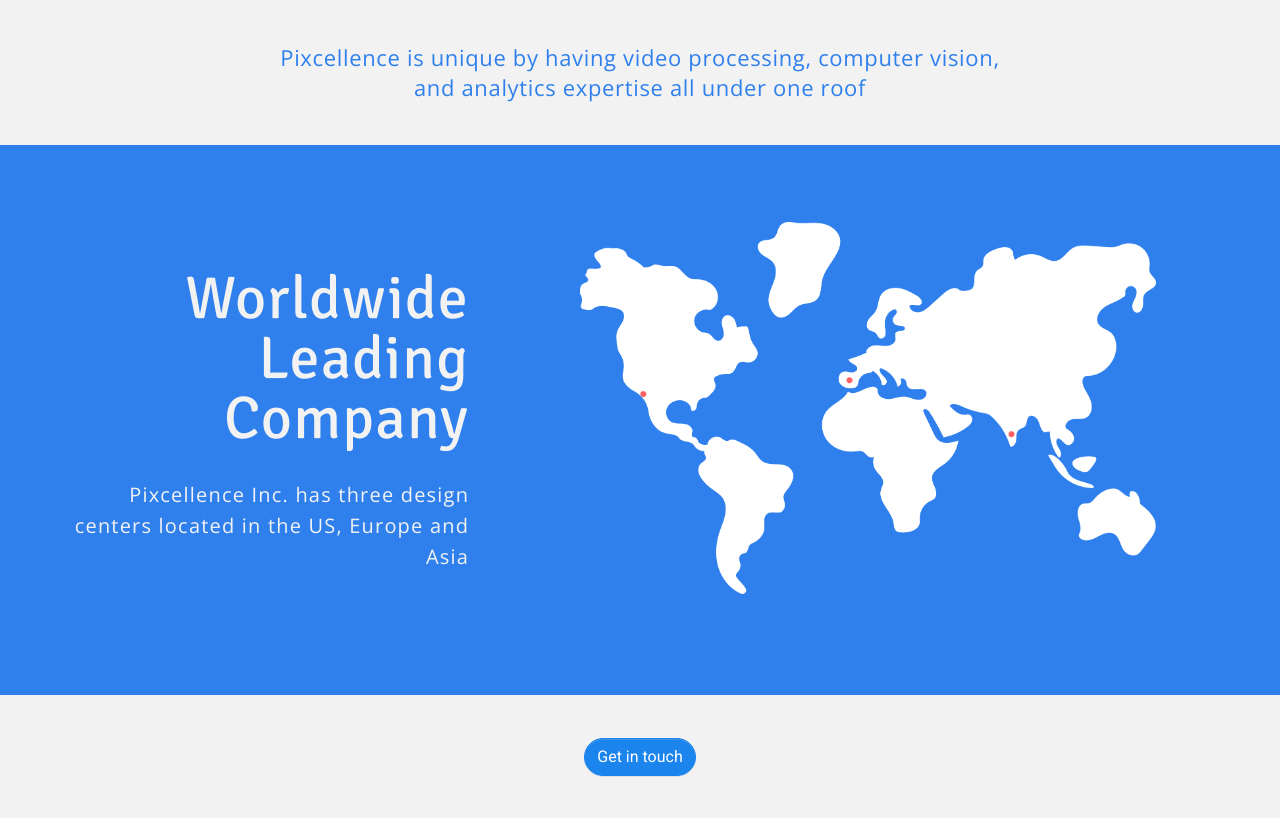
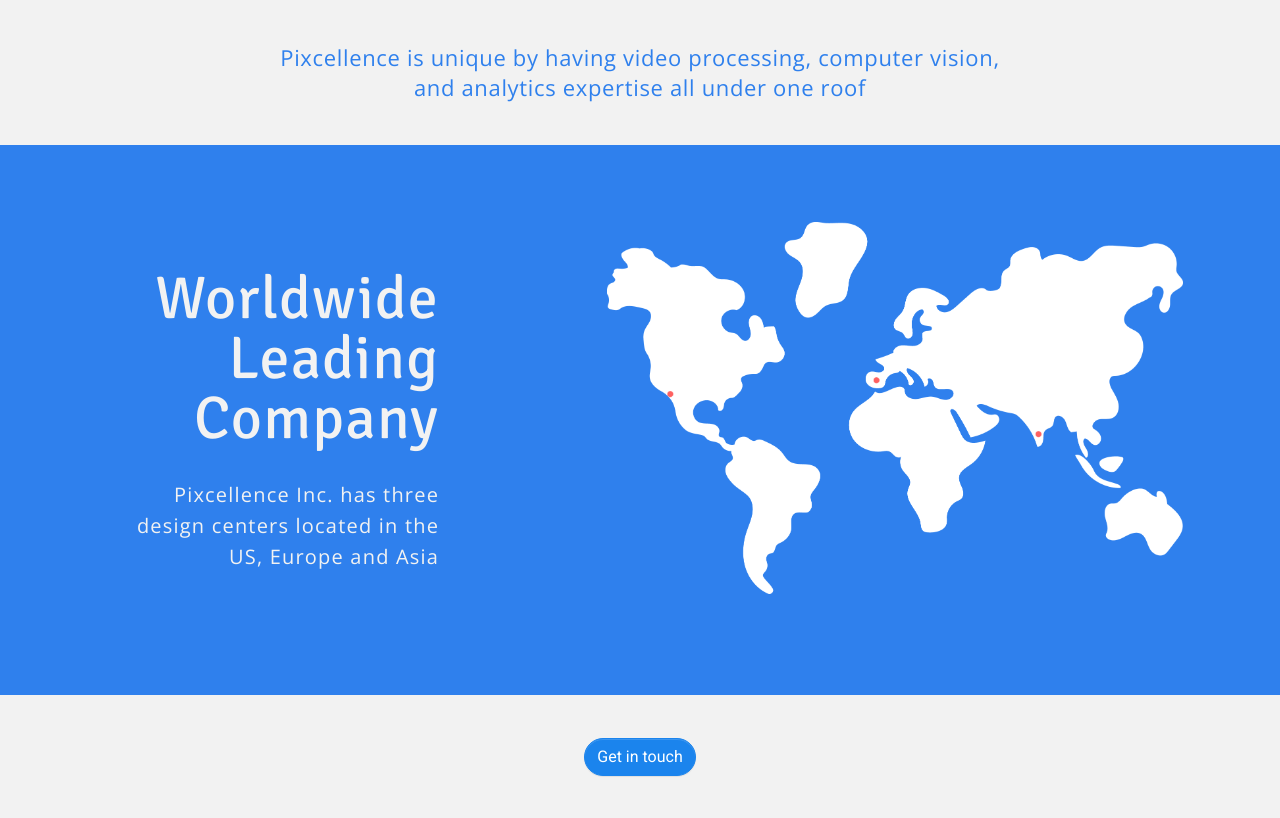
Before and after one commit to DazLamas/pixcellence-2.0.0, a PHP site: page /index.html in a window 1280 px wide. Shown: the part 2352-3170 px from the top of the page. Run offline with PHP 8.4, Linux system fonts and the light colour scheme.

Commit message:
Landing. Map. reverse responsive sass writing. Set max width for text

```diff
--- a/app/scss/custom/views/_landing.scss
+++ b/app/scss/custom/views/_landing.scss
@@ -537,67 +537,80 @@ $banner-semantic-bottom-padding: 40px;
   height: auto;
   background: #2F80ED;
   width: 100%;
+  flex-direction: column;
   display: flex;
   align-items: center;
   padding-left: 5.5%;
-  .column-1 {
-    width: 35%;
-  }
-  .column-2 {
-    width: 65%;
-  }
-  .banner-map__text{
-    justify-content: flex-end;
+  // .wrapper {
+  //   display: flex;
+  //   flex-direction: column;
+  //   width: 100%;
+  // }
+  &__text-cont {
+    padding-left: 0;
+    margin-bottom: 2em;
+    margin-top: 2em;
     display: flex;
     flex-direction: column;
-    // padding-left: 180px;
-    h2 {
+    > * {
+      text-align: center;
+      padding: 0 30px;
+    }
+    .title {
       font-family: 'Signika';
       font-weight: normal;
       font-size: 60px;
       line-height: 60px;
-      text-align: right;
       letter-spacing: 0.02em;
       margin-bottom: .5em;
       color: #F2F2F2;
     }
-    p {
+    .text {
       font-family: 'Open Sans';
       font-weight: 300;
       font-size: 20px;
       line-height: 31px;
-      text-align: right;
       letter-spacing: 0.06em;
       color: #F2F2F2;
+      max-width: 565px;
+      align-self: center;
     }
   }
-  .banner-map__img-cont {
+  &__img-cont {
+    text-align: center;
     img {
-      margin-left: 15%;
-      width: 576px;
+      margin-left: 0;
+      width: 80%;
     }
   }
-  @media (max-width: 1024px) {
-    flex-direction: column;
-    display:flex;
-    .banner-map__text {
-      padding-left: 0;
-      margin-bottom: 2em;
-      margin-top: 2em;
-      h2, p {
-        text-align: center;
-        padding: 0 30px;
+  &__column-1,
+  &__column-2 {
+    width: 100%;
+  }
+
+  @media (min-width: 1024px) {
+    flex-direction: row;
+    &__text-cont{
+      justify-content: flex-end;
+      display: flex;
+      flex-direction: column;
+      // padding-left: 180px;
+      .title,
+      .text {
+        max-width: 365px;
+        align-self: flex-end;
+        text-align: right;
       }
     }
-    .banner-map__img-cont {
-      text-align: center;
-      img {
-        margin-left: 0;
-        width: 80%;
-      }
+    &__img-cont img{
+        margin-left: 15%;
+        width: 576px;
     }
-    .column-1, .column-2 {
-      width: 100%;
+    &__column-1 {
+      width: 35%;
+    }
+    &__column-2 {
+      width: 65%;
     }
   }
 
--- a/index.html
+++ b/index.html
@@ -139,15 +139,17 @@
       <p class="banner-slogan__text">Pixcellence is unique by having video processing, computer vision, and analytics expertise all under one roof</p>
     </div>
     <section class="banner-map padding--horizontal--normal">
-      <div class="column-1">
-        <header class="banner-map__text">
-          <h2>Worldwide <br> Leading <br> Company</h2>
-          <p>Pixcellence Inc. has three design centers located in the US, Europe and Asia</p>
-        </header>
-      </div>
-      <div class="column-2 banner-map__img-cont mb-4">
-        <img src="app/img/landing/map_red-dots.png" alt="pixcellence offices worldmap">
-      </div>
+      <!-- <div class="wrapper"> -->
+        <div class="banner-map__column-1">
+          <header class="banner-map__text-cont">
+            <h2 class="title">Worldwide <br> Leading <br> Company</h2>
+            <p class="text">Pixcellence Inc. has three design centers located in the US, Europe and Asia</p>
+          </header>
+        </div>
+        <div class="banner-map__column-2 banner-map__img-cont mb-4">
+          <img src="app/img/landing/map_red-dots.png" alt="pixcellence offices worldmap">
+        </div>
+      <!-- </div> -->
     </section>
   </div>
   <div id="videoplayer">
```
Also changed, not shown: app/css/app.css.
